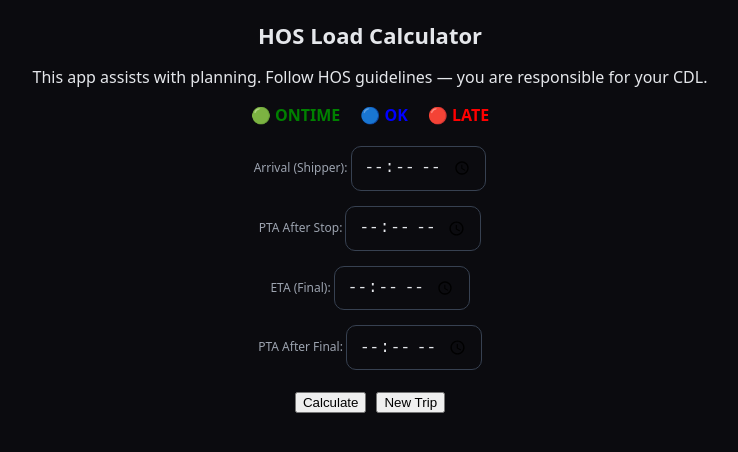
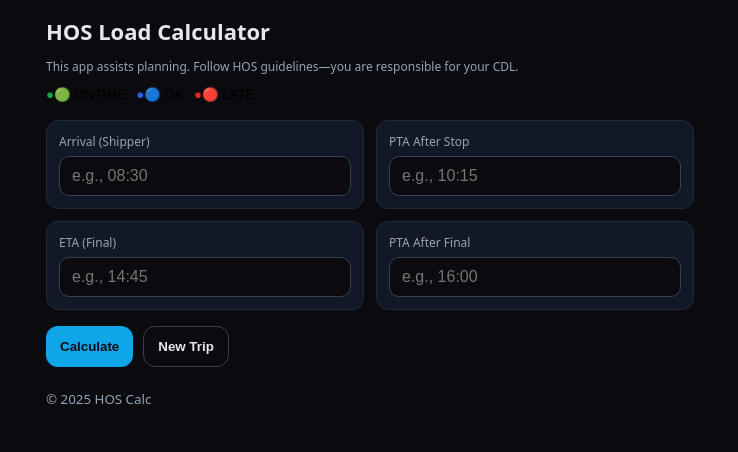
Before and after one commit to thatladytrucker/hos-load-calculator-pwa, a React (Vite) app: page / in a window 1280 px wide. Shown: the top 452 px of the page, without its empty margins (270-1008 px from the left). Built offline with nearby package versions, Linux system fonts and the light colour scheme.

Commit message:
Update App.jsx

```diff
--- a/src/App.jsx
+++ b/src/App.jsx
@@ -1,43 +1,71 @@
-import React from "react";
+import React, { useState } from "react";
 
-function StatusRow() {
+const Capsule = ({ active, color, label }) => (
+  <span
+    className={`inline-flex items-center gap-2 px-3 py-1 rounded-full text-sm font-semibold border
+      ${active ? "opacity-100" : "opacity-60"}
+    `}
+    style={{ borderColor: color }}
+  >
+    <span style={{ color }}>●</span>
+    <span>{label}</span>
+  </span>
+);
+
+export default function App() {
+  const [status, setStatus] = useState("ONTIME");
+
   return (
-    <div style={{ display: "flex", justifyContent: "center", gap: "20px", marginBottom: "20px" }}>
-      <div style={{ color: "green", fontWeight: "bold" }}>🟢 ONTIME</div>
-      <div style={{ color: "blue", fontWeight: "bold" }}>🔵 OK</div>
-      <div style={{ color: "red", fontWeight: "bold" }}>🔴 LATE</div>
+    <div className="page">
+      <header className="top">
+        <h1>HOS Load Calculator</h1>
+        <p className="disclaimer">
+          This app assists planning. Follow HOS guidelines—you are responsible for your CDL.
+        </p>
+      </header>
+
+      {/* Status Row: one row, 3 statuses side-by-side */}
+      <section className="status-row">
+        <button onClick={() => setStatus("ONTIME")} className="chip">
+          <Capsule active={status==="ONTIME"} color="#16a34a" label="🟢 ONTIME" />
+        </button>
+        <button onClick={() => setStatus("OK")} className="chip">
+          <Capsule active={status==="OK"} color="#2563eb" label="🔵 OK" />
+        </button>
+        <button onClick={() => setStatus("LATE")} className="chip">
+          <Capsule active={status==="LATE"} color="#dc2626" label="🔴 LATE" />
+        </button>
+      </section>
+
+      {/* Two rows of fields */}
+      <section className="grid">
+        <div className="cell">
+          <label>Arrival (Shipper)</label>
+          <input placeholder="e.g., 08:30" inputMode="numeric" />
+        </div>
+        <div className="cell">
+          <label>PTA After Stop</label>
+          <input placeholder="e.g., 10:15" inputMode="numeric" />
+        </div>
+
+        <div className="cell">
+          <label>ETA (Final)</label>
+          <input placeholder="e.g., 14:45" inputMode="numeric" />
+        </div>
+        <div className="cell">
+          <label>PTA After Final</label>
+          <input placeholder="e.g., 16:00" inputMode="numeric" />
+        </div>
+      </section>
+
+      <section className="actions">
+        <button className="primary">Calculate</button>
+        <button className="ghost">New Trip</button>
+      </section>
+
+      <footer className="foot">
+        <small>© {new Date().getFullYear()} HOS Calc</small>
+      </footer>
     </div>
   );
 }
-
-export default function App() {
-  return (
-    <div style={{ textAlign: "center", padding: "20px" }}>
-      <h1>HOS Load Calculator</h1>
-      <p>This app assists with planning. Follow HOS guidelines — you are responsible for your CDL.</p>
-
-      {/* Add the status row here */}
-      <StatusRow />
-
-      <div style={{ display: "grid", gap: "15px", maxWidth: "400px", margin: "0 auto" }}>
-        <label>
-          Arrival (Shipper): <input type="time" />
-        </label>
-        <label>
-          PTA After Stop: <input type="time" />
-        </label>
-        <label>
-          ETA (Final): <input type="time" />
-        </label>
-        <label>
-          PTA After Final: <input type="time" />
-        </label>
-      </div>
-
-      <div style={{ marginTop: "20px" }}>
-        <button>Calculate</button>
-        <button style={{ marginLeft: "10px" }}>New Trip</button>
-      </div>
-    </div>
-  );
-}
```
